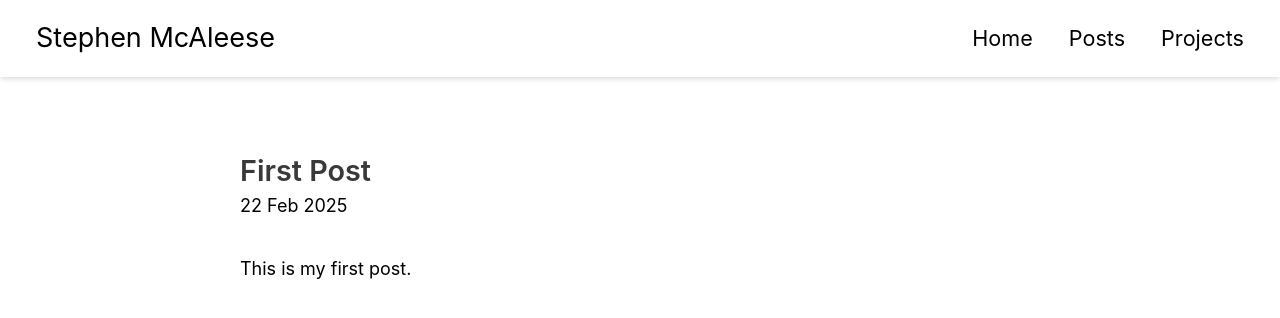
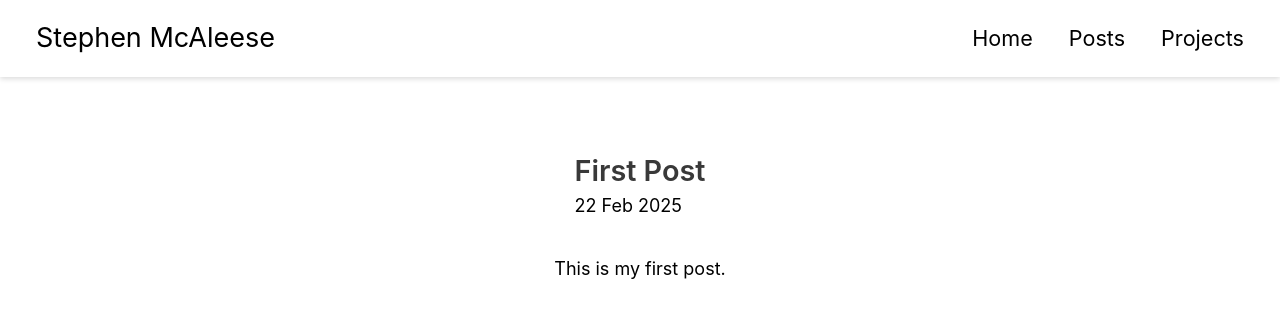
Before and after one commit to smcaleese/smcaleese.github.io, a Jekyll site: the page built from _posts/2025-02-22-first-post.md, in a window 1280 px wide. Shown: the top 318 px of the page. Built offline with Jekyll 4.4.1, drawn with Linux system fonts in a browser that asks for light colours.

Commit message:
Fix mobile styling

```diff
--- a/assets/css/styles.css
+++ b/assets/css/styles.css
@@ -48,6 +48,15 @@
   color: #378ce7;
 }
 
+@media (max-width: 768px) {
+  .nav-container {
+    justify-content: flex-end;
+  }
+  .nav-brand {
+    display: none;
+  }
+}
+
 .nav-links {
   font-size: 1.2rem;
   display: flex;
@@ -78,7 +87,6 @@
   display: flex;
   flex-direction: column;
   align-items: flex-start;
-  width: 800px;
   padding: 1rem;
 }
 
@@ -178,18 +186,11 @@
   align-items: center;
   margin: 4rem 0;
   gap: 2rem;
-}
-
-.post-header {
-  width: 800px;
+  width: 80%;
 }
 
 .post-header .post-title {
   font-size: 1.6rem;
-}
-
-.post-content {
-  width: 800px;
 }
 
 .post-content p {
```
